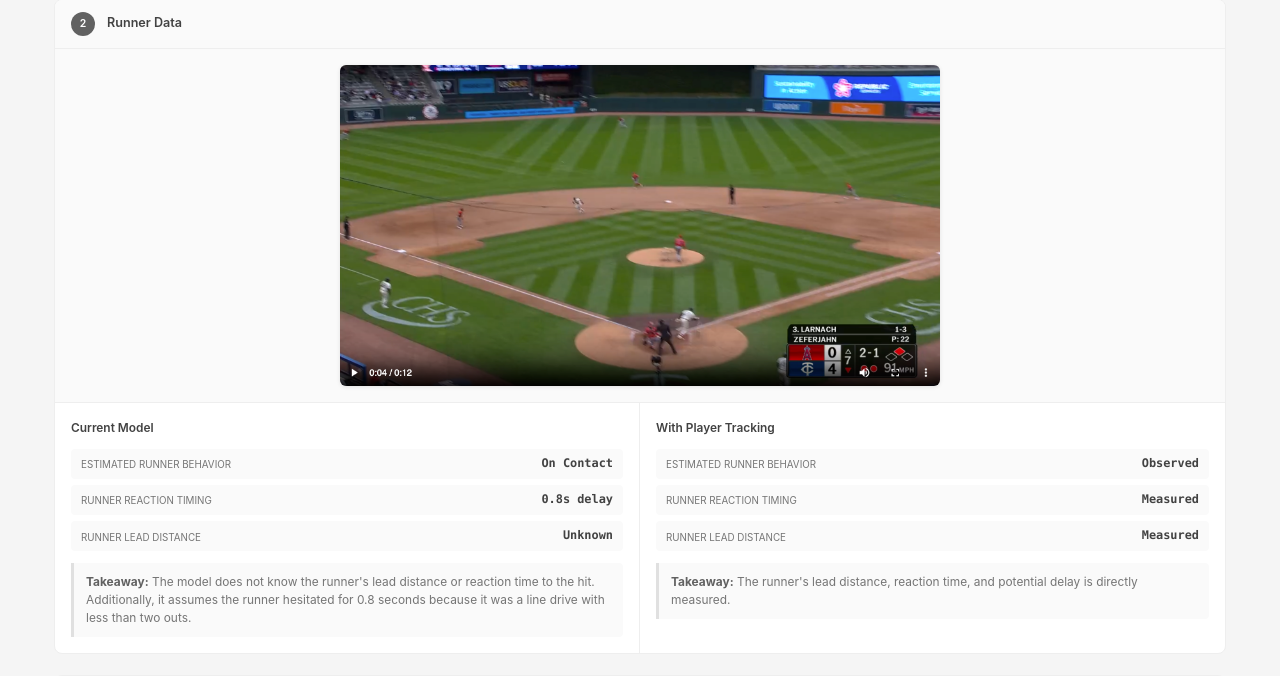
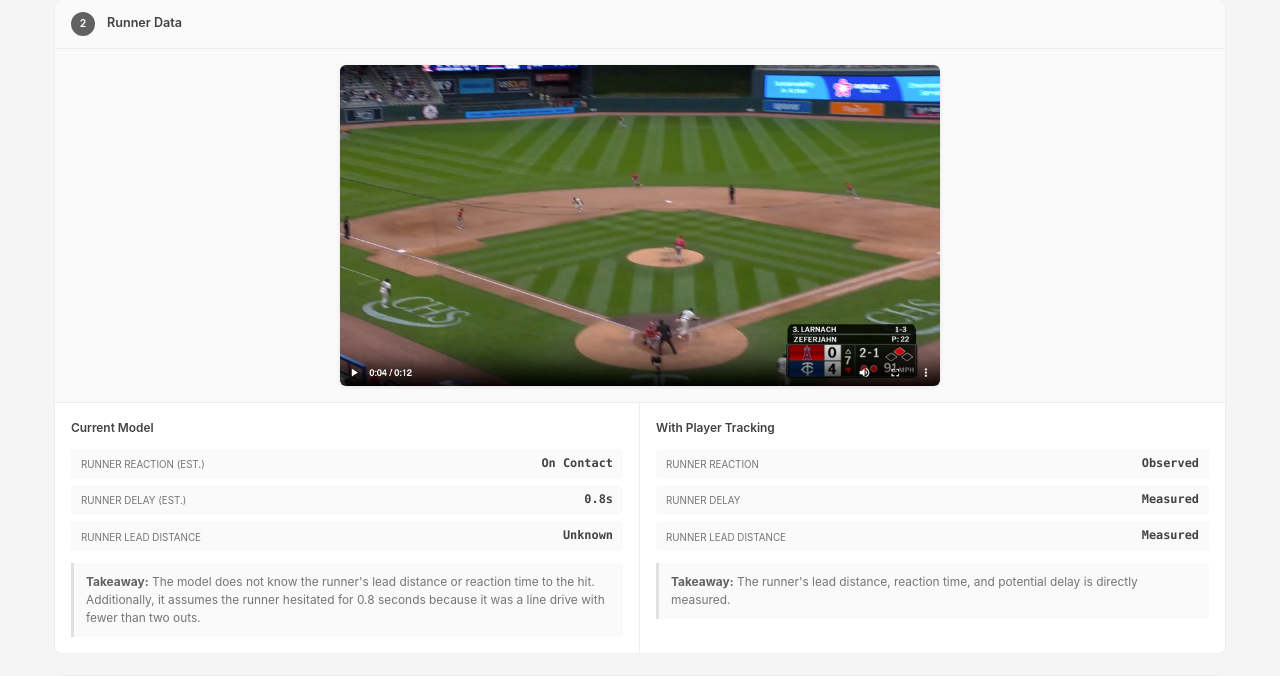
Before and after one commit to jscherl121/third-base-coach-baseball-savant, a Flask app: page /ideal-state in a window 1280 px wide. Shown: the part 987-1663 px from the top of the page. Run offline with Flask 2, Linux system fonts and the light colour scheme.

Commit message:
Update Runner Data section labels
- Change "less than" to "fewer than" in takeaway
- Rename to "Runner Reaction (Est.)" and "Runner Delay (Est.)" on left
- Rename to "Runner Reaction" and "Runner Delay" on right
- Highlights difference between estimated vs observed values

Co-Authored-By: Claude Opus 4.5 <noreply@anthropic.com>

```diff
--- a/webapp/templates/ideal_state.html
+++ b/webapp/templates/ideal_state.html
@@ -287,29 +287,29 @@
                 <div class="comparison-col">
                     <div class="comparison-label">Current Model</div>
                     <div class="metric-row">
-                        <span class="metric-label">Estimated runner behavior</span>
+                        <span class="metric-label">Runner Reaction (Est.)</span>
                         <span class="metric-value">On Contact</span>
                     </div>
                     <div class="metric-row">
-                        <span class="metric-label">Runner reaction timing</span>
-                        <span class="metric-value">0.8s delay</span>
+                        <span class="metric-label">Runner Delay (Est.)</span>
+                        <span class="metric-value">0.8s</span>
                     </div>
                     <div class="metric-row">
                         <span class="metric-label">Runner lead distance</span>
                         <span class="metric-value">Unknown</span>
                     </div>
                     <div class="section-takeaway">
-                        <strong>Takeaway:</strong> The model does not know the runner's lead distance or reaction time to the hit. Additionally, it assumes the runner hesitated for 0.8 seconds because it was a line drive with less than two outs.
+                        <strong>Takeaway:</strong> The model does not know the runner's lead distance or reaction time to the hit. Additionally, it assumes the runner hesitated for 0.8 seconds because it was a line drive with fewer than two outs.
                     </div>
                 </div>
                 <div class="comparison-col">
                     <div class="comparison-label">With Player Tracking</div>
                     <div class="metric-row">
-                        <span class="metric-label">Estimated runner behavior</span>
+                        <span class="metric-label">Runner Reaction</span>
                         <span class="metric-value">Observed</span>
                     </div>
                     <div class="metric-row">
-                        <span class="metric-label">Runner reaction timing</span>
+                        <span class="metric-label">Runner Delay</span>
                         <span class="metric-value">Measured</span>
                     </div>
                     <div class="metric-row">
```
